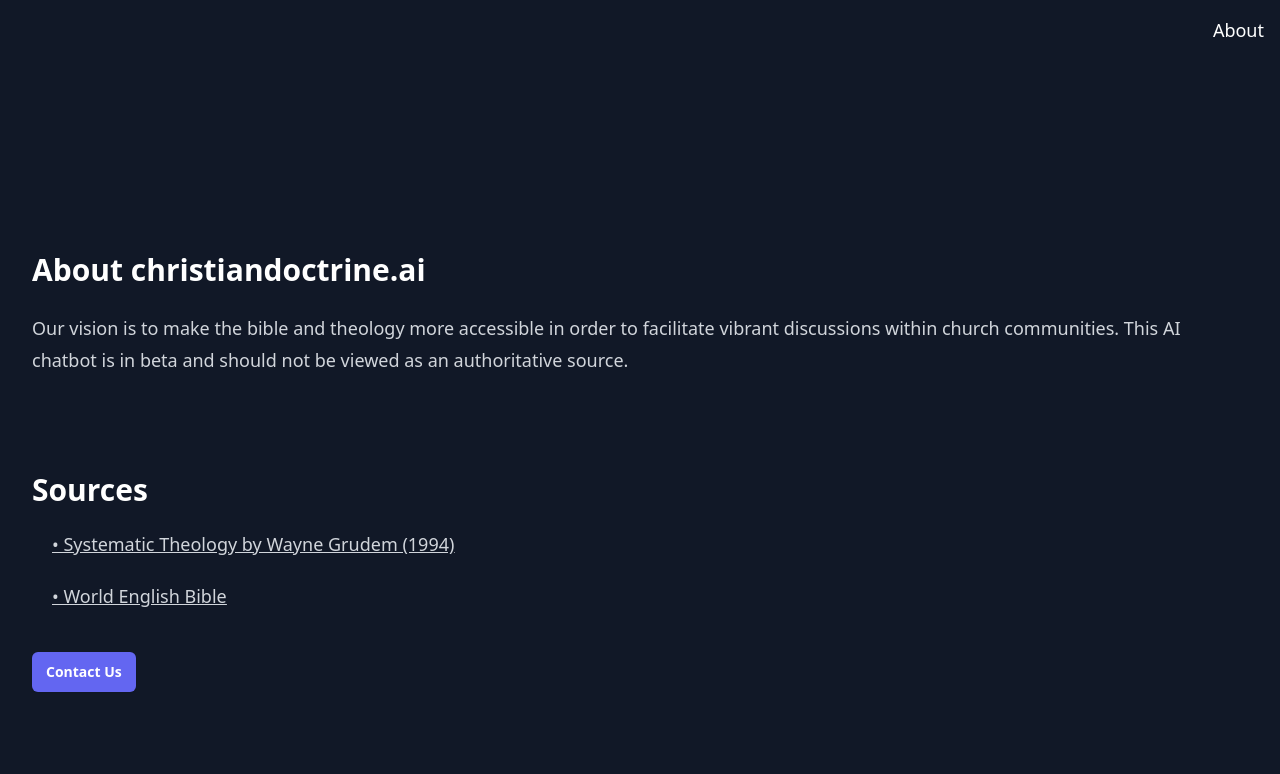
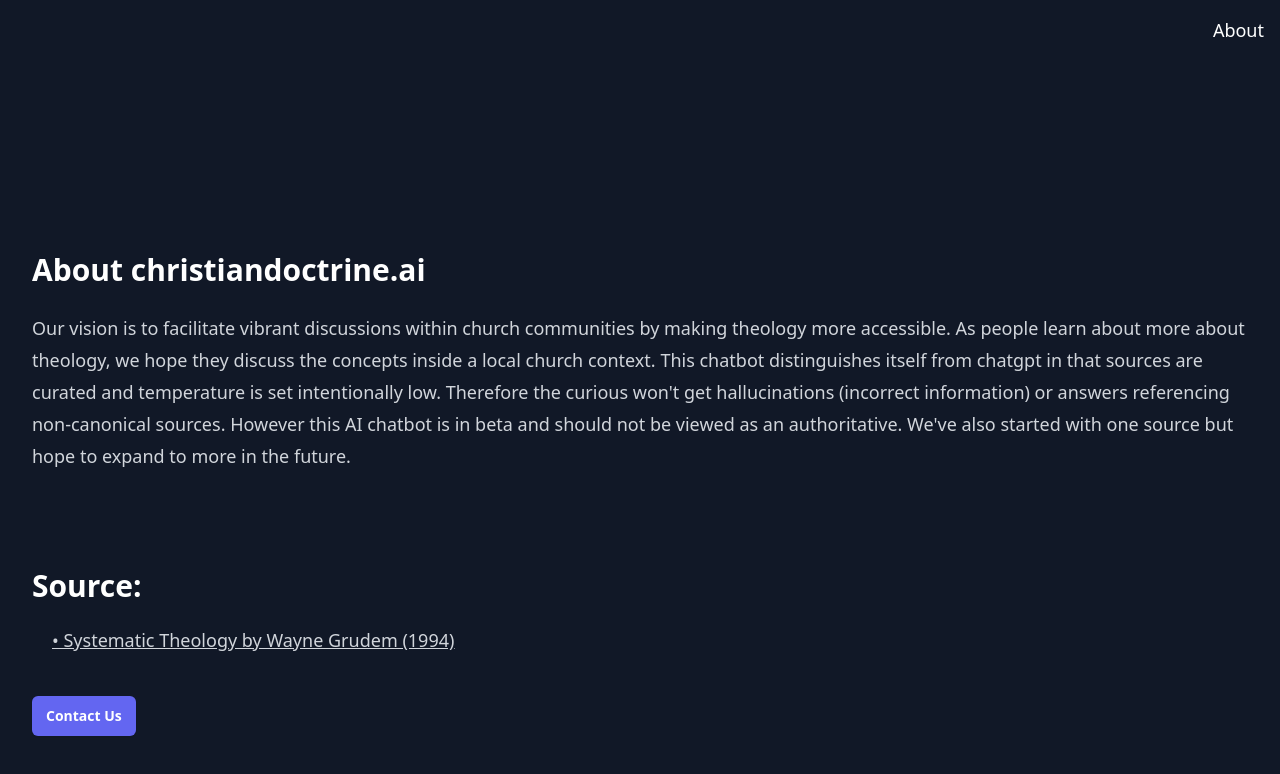
Before and after one commit to christiandoctrine-ai/christiandoctrine.ai, a Next.js app: page /about in a window 1280 px wide. Shown: the top 774 px of the page. Built offline with nearby package versions, Linux system fonts and the light colour scheme.

Commit message:
Update about.tsx

```diff
--- a/pages/about.tsx
+++ b/pages/about.tsx
@@ -17,14 +17,14 @@ export default function About() {
             </h2>
 
             <div className="sm:mt-6 text-sm sm:text-lg leading-6 sm:leading-8 text-gray-300 my-5">
-              Our vision is to make the bible and theology more accessible in
-              order to facilitate vibrant discussions within church communities.
-              This AI chatbot is in beta and should not be viewed as an
-              authoritative source.
+              Our vision is to facilitate vibrant discussions within church communities by making theology more accessible. As people learn about more about theology, we hope they discuss the concepts inside a local church context.
+              This chatbot distinguishes itself from chatgpt in that sources are curated and temperature is set intentionally low. Therefore the curious won't get hallucinations (incorrect information) or answers referencing non-canonical sources.
+              However this AI chatbot is in beta and should not be viewed as an
+              authoritative. We've also started with one source but hope to expand to more in the future.
             </div>
 
             <h2 className="mt-24 text-xl text-center sm:text-3xl sm:text-left font-bold text-white">
-              Sources
+              Source:
             </h2>
             <ul>
               <li className="ml-5 text-xs underline sm:text-lg leading-6 sm:leading-8 text-gray-300 my-5">
@@ -33,14 +33,6 @@ export default function About() {
                   href="https://drive.google.com/file/d/1Y6_IIkNdQhnBMBDzwo1aHnmmEk6C5893/view?usp=drive_link"
                 >
                   • Systematic Theology by Wayne Grudem (1994)
-                </a>
-              </li>
-              <li className="ml-5 text-xs underline sm:text-lg leading-6 sm:leading-8 text-gray-300 my-5">
-                <a
-                  target="_blank"
-                  href="https://drive.google.com/file/d/1Yv2R5JDfjT2coUVHuBgfM_uBa_m9WpyQ/view?usp=drive_link"
-                >
-                  • World English Bible
                 </a>
               </li>
             </ul>
```
